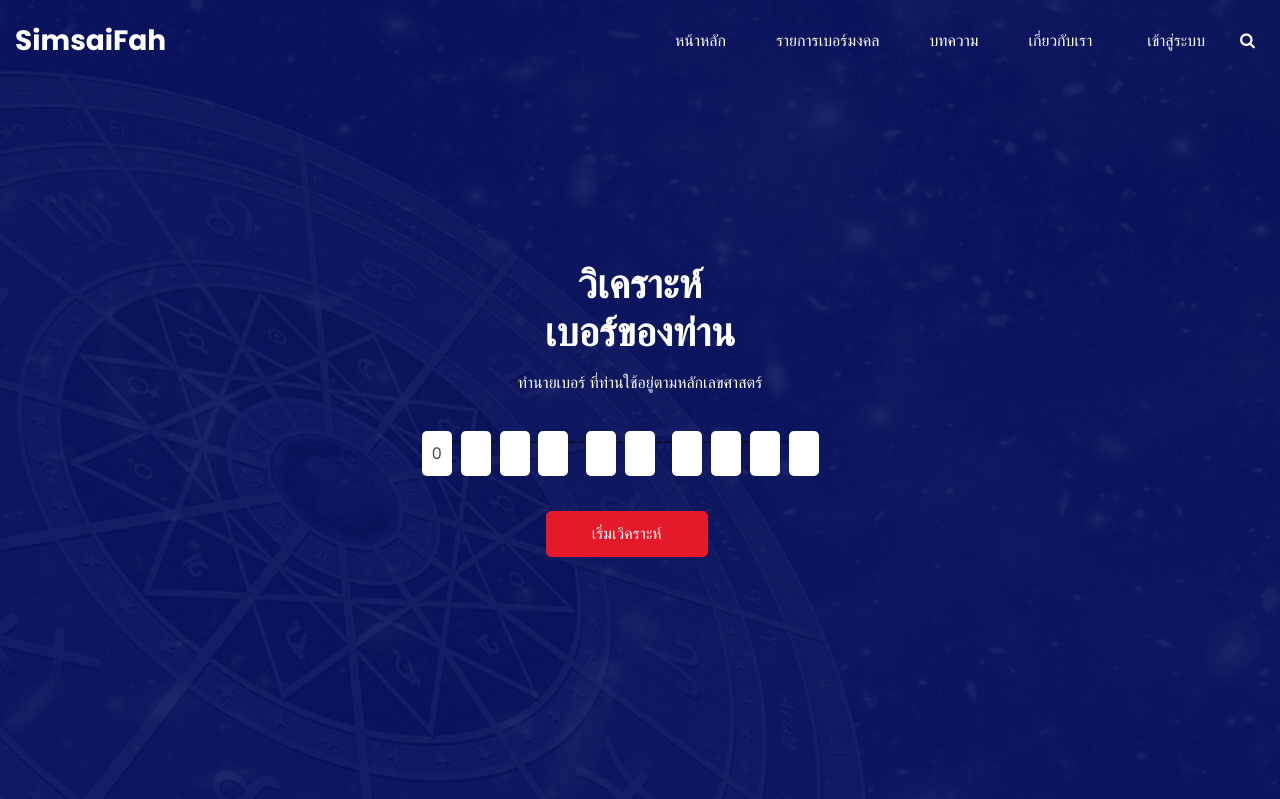
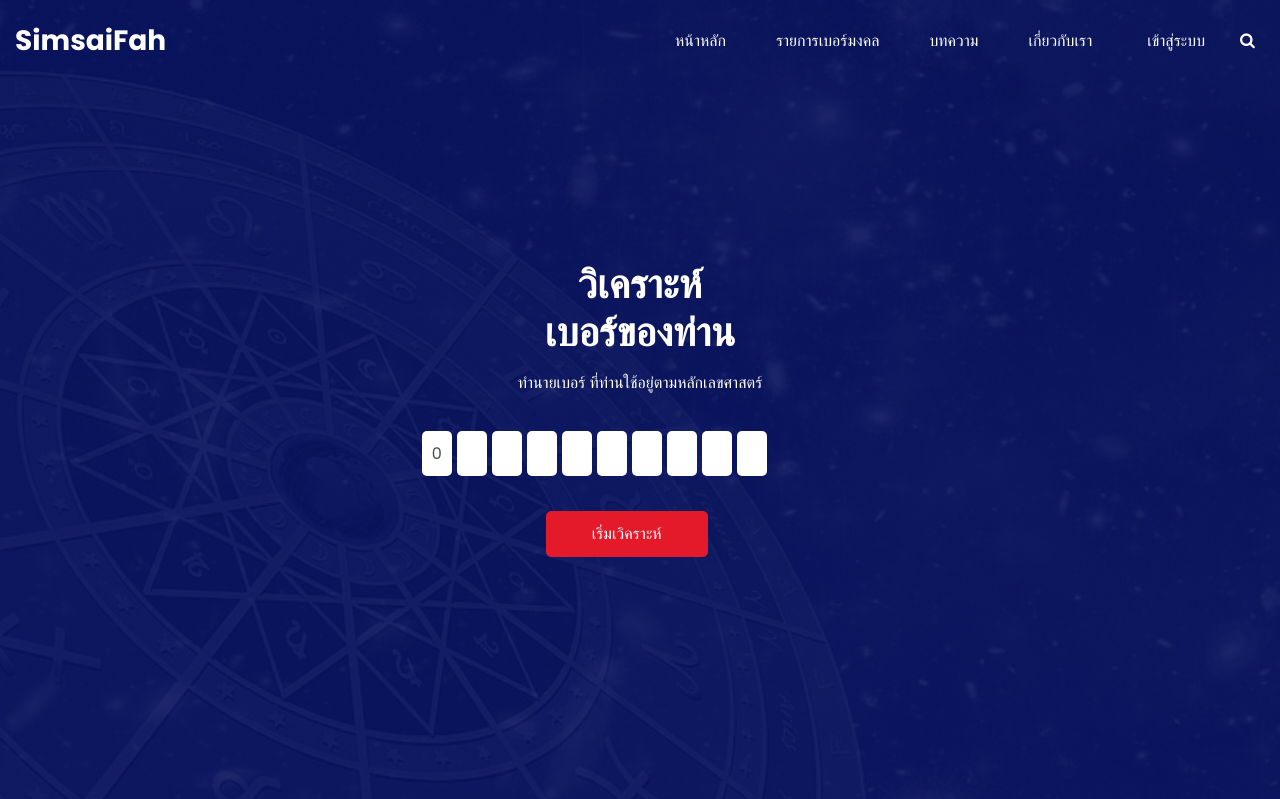
Before and after one commit to moosopol/simsaifah99, a PHP site: page / in a window 1280 px wide. Shown: the top 799 px of the page. Run offline with PHP 8.4, Linux system fonts and the light colour scheme; data that the repository does not hold is empty; some libraries are stand-ins or nearby versions.

Commit message:
Update index.php

```diff
--- a/index.php
+++ b/index.php
@@ -87,70 +87,63 @@ require_once 'config/db.php';
                                                     <input type="text" class="form-control digit" placeholder="0"
                                                         maxlength="1" autocomplete="off" value="0" pattern="[0-9]*"
                                                         name="numbers[]" onkeydown=""
-                                                        style="width:30px;text-align: center;flex:5; padding:2px;justify-content: space-between;">
+                                                        style="width:30px;text-align: center;flex:5; padding:2px;margin-right: 5px;">
                                                 </div>
-                                                <div>-</div>
+
                                                 <div>
                                                     <input type="text" class="form-control digit" placeholder=""
                                                         maxlength="1" autocomplete="off" value="" pattern="[0-9]*"
                                                         name="numbers[]" onkeydown=""
-                                                        style="width:30px;text-align: center;flex:5; padding:2px;justify-content: space-between;">
+                                                        style="width:30px;text-align: center;flex:5; padding:2px;margin-right: 5px;">
                                                 </div>
-                                                <div>-</div>
+
                                                 <div>
                                                     <input type="text" class="form-control digit" placeholder=""
                                                         maxlength="1" autocomplete="off" value="" pattern="[0-9]*"
                                                         name="numbers[]" onkeydown=""
-                                                        style="width:30px;text-align: center;flex:5; padding:2px;justify-content: space-between;">
+                                                        style="width:30px;text-align: center;flex:5; padding:2px;margin-right: 5px;">
                                                 </div>
-                                                <div>-</div>
                                                 <div>
                                                     <input type="text" class="form-control digit" placeholder=""
                                                         maxlength="1" autocomplete="off" value="" pattern="[0-9]*"
                                                         name="numbers[]" onkeydown=""
-                                                        style="width:30px;text-align: center;flex:5; padding:2px;justify-content: space-between;">
+                                                        style="width:30px;text-align: center;flex:5; padding:2px;margin-right: 5px;">
                                                 </div>
-                                                <div>--</div>
                                                 <div>
                                                     <input type="text" class="form-control digit" placeholder=""
                                                         maxlength="1" autocomplete="off" value="" pattern="[0-9]*"
                                                         name="numbers[]" onkeydown=""
-                                                        style="width:30px;text-align: center;flex:5; padding:2px;justify-content: space-between;">
+                                                        style="width:30px;text-align: center;flex:5; padding:2px;margin-right: 5px;">
                                                 </div>
-                                                <div>-</div>
                                                 <div>
                                                     <input type="text" class="form-control digit" placeholder=""
                                                         maxlength="1" autocomplete="off" value="" pattern="[0-9]*"
                                                         name="numbers[]" onkeydown=""
-                                                        style="width:30px;text-align: center;flex:5; padding:2px;justify-content: space-between;">
+                                                        style="width:30px;text-align: center;flex:5; padding:2px;margin-right: 5px;">
                                                 </div>
-                                                <div>--</div>
                                                 <div>
                                                     <input type="text" class="form-control digit" placeholder=""
                                                         maxlength="1" autocomplete="off" value="" pattern="[0-9]*"
                                                         name="numbers[]" onkeydown=""
-                                                        style="width:30px;text-align: center;flex:5; padding:2px;justify-content: space-between;">
+                                                        style="width:30px;text-align: center;flex:5; padding:2px;margin-right: 5px;">
                                                 </div>
-                                                <div>-</div>
                                                 <div>
                                                     <input type="text" class="form-control digit" placeholder=""
                                                         maxlength="1" autocomplete="off" value="" pattern="[0-9]*"
                                                         name="numbers[]" onkeydown=""
-                                                        style="width:30px;text-align: center;flex:5; padding:2px;justify-content: space-between;">
+                                                        style="width:30px;text-align: center;flex:5; padding:2px;margin-right: 5px;">
                                                 </div>
-                                                <div>-</div>
                                                 <div>
                                                     <input type="text" class="form-control digit" placeholder=""
                                                         maxlength="1" autocomplete="off" value="" pattern="[0-9]*"
                                                         name="numbers[]" onkeydown=""
-                                                        style="width:30px;text-align: center;flex:5; padding:2px;justify-content: space-between;">
+                                                        style="width:30px;text-align: center;flex:5; padding:2px;margin-right: 5px;">
                                                 </div>
-                                                <div>-</div>
                                                 <div>
                                                     <input type="text" class="form-control digit" placeholder=""
                                                         maxlength="1" autocomplete="off" value="" pattern="[0-9]*"
                                                         name="numbers[]" onkeydown=""
-                                                        style="width:30px;text-align: center;flex:5; padding:2px;justify-content: space-between;">
+                                                        style="width:30px;text-align: center;flex:5; padding:2px;margin-right: 5px;">
                                                 </div>
                                             </div>
                                         </div><br>
```
Lines whose indentation alone changed are shown as unchanged.
